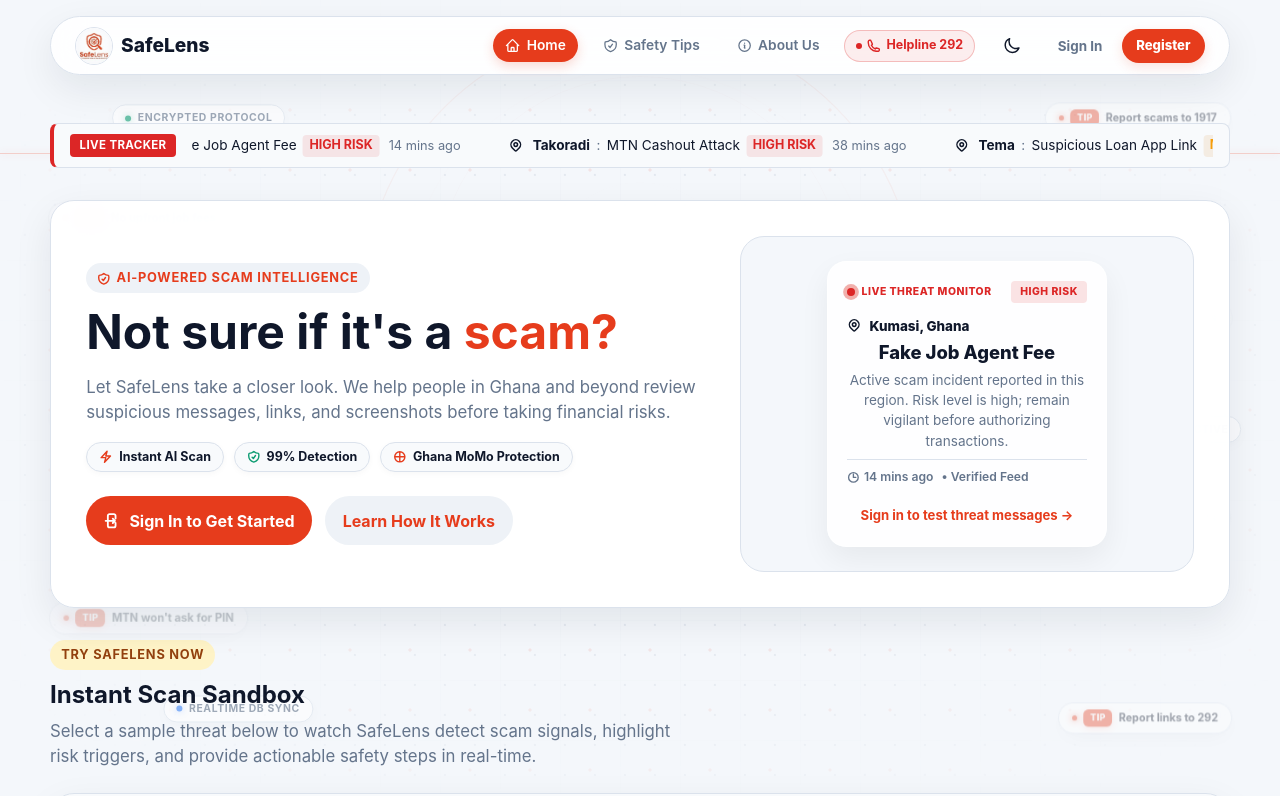
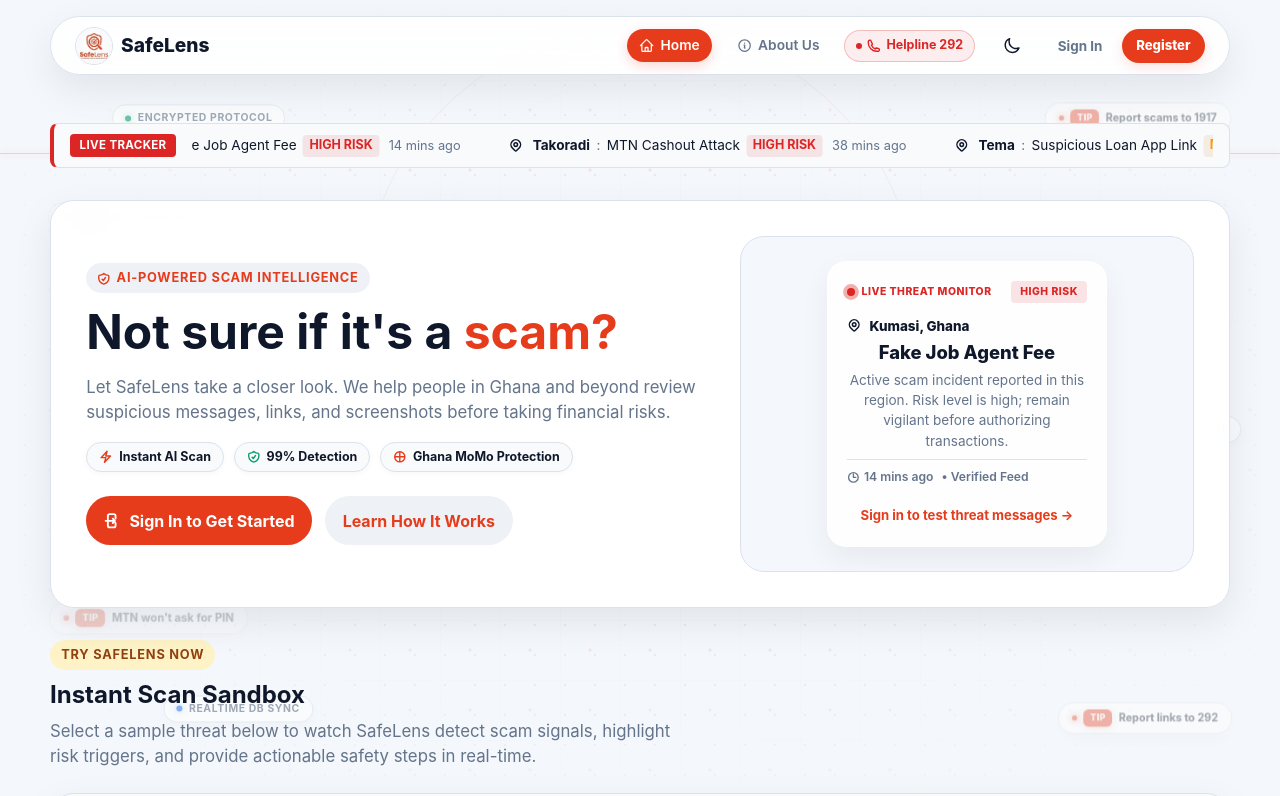
Before and after one commit to agudu50/SafeLens, a React (Vite) app in the folder client/: page / in a window 1280 px wide. Shown: the top 796 px of the page. Built offline with nearby package versions, Linux system fonts and the light colour scheme.

Commit message:
protected safety-tips page so only logged in users can access it and view it in workspace navbar

```diff
--- a/client/src/components/layout/Navbar.jsx
+++ b/client/src/components/layout/Navbar.jsx
@@ -8,8 +8,8 @@ export default function Navbar({ user, setUser, theme, setTheme }) {
   const [showProfileMenu, setShowProfileMenu] = useState(false)
   const location = useLocation()
 
-  // Determine if user is inside internal App Workspace pages (/scan, /history, /profile, /results)
-  const isAppWorkspace = user && ['/scan', '/history', '/profile', '/results'].some(path => location.pathname.startsWith(path))
+  // Determine if user is inside internal App Workspace pages (/scan, /history, /profile, /results, /safety-tips)
+  const isAppWorkspace = user && ['/scan', '/history', '/profile', '/results', '/safety-tips'].some(path => location.pathname.startsWith(path))
 
   // Clean navigation links
   const links = isAppWorkspace
@@ -59,15 +59,6 @@ export default function Navbar({ user, setUser, theme, setTheme }) {
           icon: (
             <svg fill="none" stroke="currentColor" strokeWidth="2" viewBox="0 0 24 24" style={{ width: '0.95rem', height: '0.95rem' }}>
               <path strokeLinecap="round" strokeLinejoin="round" d="M2.25 12l8.954-8.955c.44-.439 1.152-.439 1.591 0L21.75 12M4.5 9.75v10.125c0 .621.504 1.125 1.125 1.125H9.75v-4.875c0-.621.504-1.125 1.125-1.125h2.25c.621 0 1.125.504 1.125 1.125V21h4.125c.621 0 1.125-.504 1.125-1.125V9.75M8.25 21h8.25" />
-            </svg>
-          )
-        },
-        {
-          to: '/safety-tips',
-          label: 'Safety Tips',
-          icon: (
-            <svg fill="none" stroke="currentColor" strokeWidth="2" viewBox="0 0 24 24" style={{ width: '0.95rem', height: '0.95rem' }}>
-              <path strokeLinecap="round" strokeLinejoin="round" d="M9 12.75L11.25 15 15 9.75m-3-7.036A11.959 11.959 0 013.598 6 11.99 11.99 0 003 9.749c0 5.592 3.824 10.29 9 11.623 5.176-1.332 9-6.03 9-11.622 0-1.31-.21-2.571-.598-3.751h-.152c-3.196 0-6.1-1.248-8.25-3.285z" />
             </svg>
           )
         },
--- a/client/src/routes/AppRoutes.jsx
+++ b/client/src/routes/AppRoutes.jsx
@@ -107,11 +107,18 @@ export default function AppRoutes({ user, setUser }) {
     <Routes>
       <Route path="/" element={<Home user={user} />} />
       <Route path="/about" element={<About user={user} />} />
-      <Route path="/safety-tips" element={<SafetyTips user={user} />} />
       <Route path="/login" element={<Login setUser={setUser} />} />
       <Route path="/register" element={<Register setUser={setUser} />} />
 
       {/* Protected Features (Accessible if user has an account) */}
+      <Route
+        path="/safety-tips"
+        element={
+          <ProtectedRoute user={user} setUser={setUser} title="Account Required for Ghana Safety Tips & Self-Defense">
+            <SafetyTips user={user} />
+          </ProtectedRoute>
+        }
+      />
       <Route
         path="/scan"
         element={
```
